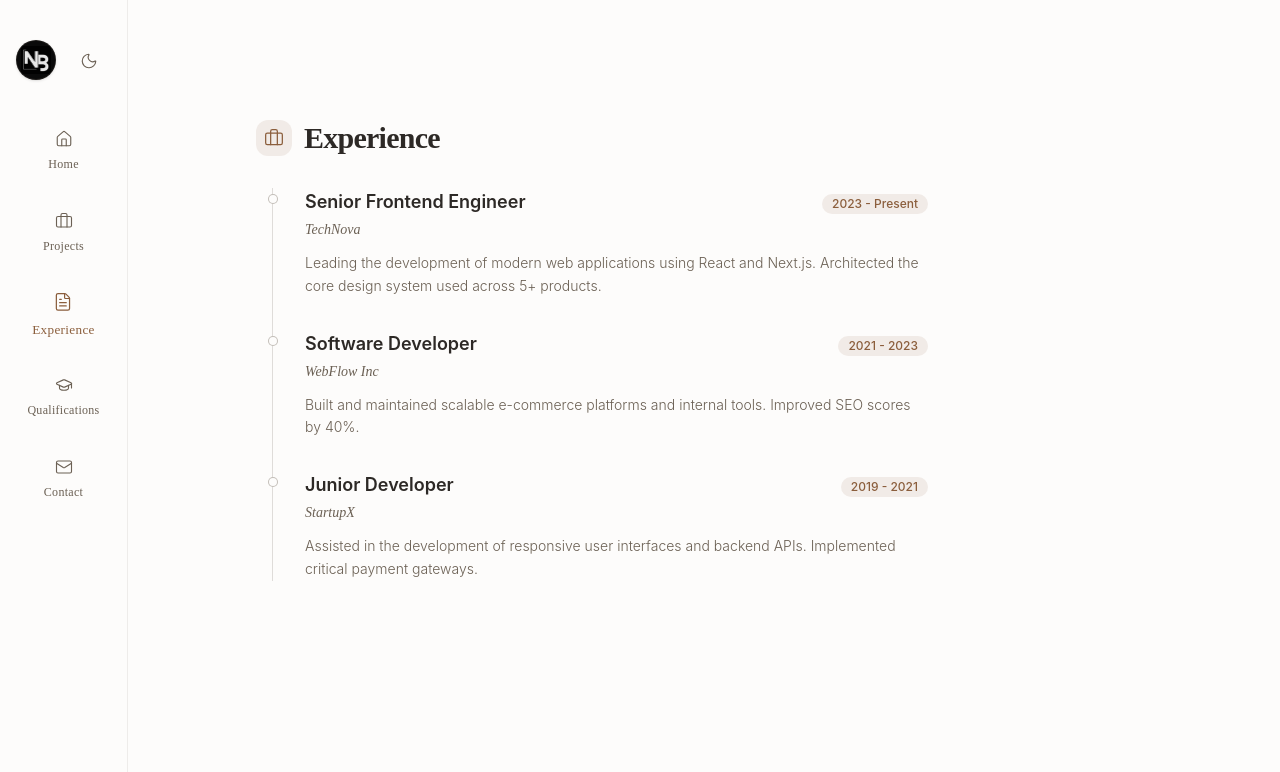
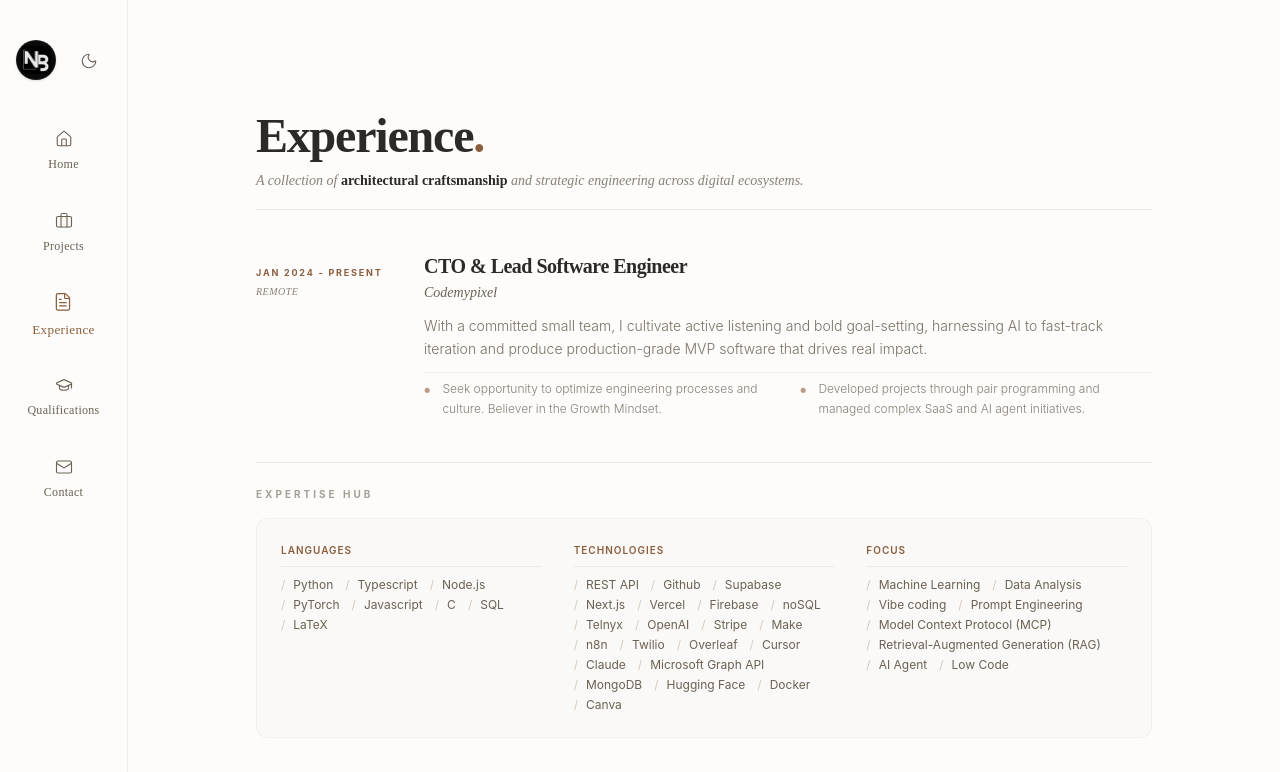
Before and after one commit to niloy8/Portfolioo, a React (Vite) app in the folder Niloy Devfolio/: page /experience in a window 1280 px wide. Shown: the top 772 px of the page. Built offline with nearby package versions, Linux system fonts and the light colour scheme.

Commit message:
Contact And Experience page updated

```diff
--- a/Niloy Devfolio/src/Components/Contact/Contact.tsx
+++ b/Niloy Devfolio/src/Components/Contact/Contact.tsx
@@ -13,7 +13,7 @@ const Contact: React.FC = () => {
 
             <div className="w-full lg:max-w-4xl bg-[var(--text-secondary)]/5 border border-[var(--text-secondary)]/10 p-6 md:p-8 rounded-2xl">
                 <p className="text-sm text-[var(--text-secondary)] font-sans font-light leading-relaxed mb-8">
-                    I'm currently available for freelance projects and consulting opportunities. Whether you have a question or just want to say hi, feel free to drop a message.
+                    I'm currently available for new job opportunities and freelance projects. Whether you have a question or just want to say hi, feel free to drop a message.
                 </p>
 
                 <a
--- a/Niloy Devfolio/src/Components/Experience/Experience.tsx
+++ b/Niloy Devfolio/src/Components/Experience/Experience.tsx
@@ -1,39 +1,109 @@
 import React from 'react';
-import { Briefcase } from 'lucide-react';
+import { experiences, languages, technologies, expertise } from '../../data/experience';
+import type { ExperienceItem } from '../../data/experience';
+
+const SkillCloudItem: React.FC<{ name: string }> = ({ name }) => (
+    <span className="group/skill text-[10px] md:text-xs font-sans text-[var(--text-secondary)] hover:text-[var(--accent)] transition-all duration-300 cursor-default flex items-center gap-2 before:content-['/'] before:text-[var(--accent)]/30 hover:translate-x-1">
+        <span className="relative">
+            {name}
+            <span className="absolute -bottom-0.5 left-0 w-0 h-[1px] bg-[var(--accent)]/30 transition-all duration-500 group-hover/skill:w-full"></span>
+        </span>
+    </span>
+);
+
+const ExperienceSection: React.FC<{ item: ExperienceItem; index: number }> = ({ item, index }) => (
+    <div
+        className="group relative flex flex-col md:flex-row gap-4 md:gap-10 py-5 border-b border-[var(--text-secondary)]/15 last:border-0"
+        style={{ animationDelay: `${index * 150}ms` }}
+    >
+        {/* Left Col: Metadata */}
+        <div className="w-full md:w-32 flex-shrink-0 pt-1">
+            <span className="text-[9px] font-sans font-bold uppercase tracking-[0.2em] text-[var(--accent)]">
+                {item.period}
+            </span>
+            {item.location && (
+                <p className="text-[10px] font-serif italic text-[var(--text-secondary)]/80 mt-0.5 uppercase tracking-wider">
+                    {item.location}
+                </p>
+            )}
+        </div>
+
+        {/* Right Col: Content */}
+        <div className="flex-1 space-y-3">
+            <div className="space-y-1">
+                <h3 className="text-lg md:text-xl font-serif font-bold text-[var(--text-primary)] tracking-tight leading-tight group-hover:text-[var(--accent)] transition-all duration-300">
+                    {item.role}
+                </h3>
+                <p className="text-xs md:text-sm font-serif italic text-[var(--text-secondary)]">
+                    {item.company}
+                </p>
+            </div>
+
+            <div className="space-y-3 max-w-3xl">
+                <p className="text-xs md:text-sm leading-relaxed text-[var(--text-secondary)]/90 font-sans font-light">
+                    {item.description}
+                </p>
+                {item.details && (
+                    <div className="grid grid-cols-1 sm:grid-cols-2 gap-x-6 gap-y-1.5 pt-1.5 border-t border-[var(--text-secondary)]/10">
+                        {item.details.map((detail, i) => (
+                            <div key={i} className="animate-slide-up text-[10px] md:text-xs text-[var(--text-secondary)]/80 font-sans font-light flex gap-3 leading-relaxed" style={{ animationDelay: `${(index * 150) + (i * 50)}ms` }}>
+                                <span className="text-[var(--accent)]/60 text-[7px] mt-1.5 flex-shrink-0">●</span>
+                                {detail}
+                            </div>
+                        ))}
+                    </div>
+                )}
+            </div>
+        </div>
+    </div>
+);
 
 const Experience: React.FC = () => {
-    const experiences = [
-        { role: "Senior Frontend Engineer", company: "TechNova", period: "2023 - Present", description: "Leading the development of modern web applications using React and Next.js. Architected the core design system used across 5+ products." },
-        { role: "Software Developer", company: "WebFlow Inc", period: "2021 - 2023", description: "Built and maintained scalable e-commerce platforms and internal tools. Improved SEO scores by 40%." },
-        { role: "Junior Developer", company: "StartupX", period: "2019 - 2021", description: "Assisted in the development of responsive user interfaces and backend APIs. Implemented critical payment gateways." }
-    ];
+    return (
+        <section className="animate-fade-in max-w-5xl pt-4 space-y-6 pb-12">
+            {/* Header */}
+            <header className="group/header space-y-2.5 border-b border-[var(--text-secondary)]/15 pb-4">
+                <h2 className="text-3xl md:text-5xl font-serif font-bold text-[var(--text-primary)] tracking-tight md:group-hover/header:tracking-[0.02em] transition-all duration-700 leading-none">
+                    Experience<span className="text-[var(--accent)]">.</span>
+                </h2>
+                <p className="text-xs md:text-sm font-serif italic text-[var(--text-secondary)]/80 max-w-xl leading-relaxed">
+                    A collection of <span className="text-[var(--text-primary)] not-italic font-bold">architectural craftsmanship</span> and strategic engineering across digital ecosystems.
+                </p>
+            </header>
 
-    return (
-        <section className="animate-fade-in max-w-2xl pt-6">
-            <div className="flex items-center gap-3 mb-8">
-                <div className="p-2 bg-[var(--accent)]/10 text-[var(--accent)] rounded-xl">
-                    <Briefcase size={20} strokeWidth={1.5} />
-                </div>
-                <h1 className="text-2xl md:text-3xl font-serif font-bold text-[var(--text-primary)] tracking-tight">Experience</h1>
+            {/* Professional Journey */}
+            <div className="space-y-0.5">
+                {experiences.map((item, i) => (
+                    <ExperienceSection key={i} item={item} index={i} />
+                ))}
             </div>
 
-            <div className="space-y-8 border-l border-[var(--text-secondary)]/20 ml-4 pl-6 md:pl-8">
-                {experiences.map((exp, i) => (
-                    <div key={i} className="relative group">
-                        <div className="absolute -left-[29px] md:-left-[37px] top-1.5 w-2.5 h-2.5 rounded-full bg-[var(--bg)] border border-[var(--text-secondary)]/40 group-hover:border-[var(--accent)] group-hover:bg-[var(--accent)] transition-all"></div>
+            {/* Expertise Hub (Stacked & Refined) */}
+            <div className="space-y-4 pt-6 mt-2 border-t border-[var(--text-secondary)]/15">
+                <h4 className="text-[10px] font-sans font-bold uppercase tracking-[0.3em] text-[var(--text-secondary)]/60">
+                    Expertise Hub
+                </h4>
 
-                        <div className="flex flex-col md:flex-row md:items-baseline justify-between gap-1 md:gap-4 mb-1">
-                            <h3 className="text-base md:text-lg font-sans font-semibold text-[var(--text-primary)] group-hover:text-[var(--accent)] transition-colors">{exp.role}</h3>
-                            <span className="text-xs font-sans font-medium text-[var(--accent)] bg-[var(--accent)]/10 px-2.5 py-0.5 rounded-full w-fit">
-                                {exp.period}
-                            </span>
+                <div className="grid grid-cols-1 md:grid-cols-3 gap-8 bg-[var(--text-secondary)]/[0.02] backdrop-blur-sm rounded-xl p-6 border border-[var(--text-secondary)]/5">
+                    <div className="space-y-2.5">
+                        <h5 className="text-[10px] font-sans font-semibold text-[var(--accent)] uppercase tracking-widest border-b border-[var(--accent)]/10 pb-2">Languages</h5>
+                        <div className="flex flex-wrap gap-x-3 gap-y-1">
+                            {languages.map((s, i) => <SkillCloudItem key={i} name={s} />)}
                         </div>
-                        <p className="text-sm font-serif italic text-[var(--text-secondary)] mb-3">{exp.company}</p>
-                        <p className="text-sm text-[var(--text-secondary)] leading-relaxed font-sans font-light">
-                            {exp.description}
-                        </p>
                     </div>
-                ))}
+                    <div className="space-y-2.5">
+                        <h5 className="text-[10px] font-sans font-semibold text-[var(--accent)] uppercase tracking-widest border-b border-[var(--accent)]/10 pb-2">Technologies</h5>
+                        <div className="flex flex-wrap gap-x-3 gap-y-1">
+                            {technologies.map((s, i) => <SkillCloudItem key={i} name={s} />)}
+                        </div>
+                    </div>
+                    <div className="space-y-2.5">
+                        <h5 className="text-[10px] font-sans font-semibold text-[var(--accent)] uppercase tracking-widest border-b border-[var(--accent)]/10 pb-2">Focus</h5>
+                        <div className="flex flex-wrap gap-x-3 gap-y-1">
+                            {expertise.map((s, i) => <SkillCloudItem key={i} name={s} />)}
+                        </div>
+                    </div>
+                </div>
             </div>
         </section>
     );
--- /dev/null
+++ b/Niloy Devfolio/src/data/experience.ts
@@ -0,0 +1,42 @@
+export interface ExperienceItem {
+    role: string;
+    company: string;
+    location?: string;
+    period: string;
+    description: string;
+    details?: string[];
+}
+
+export interface SkillCategory {
+    name: string;
+    skills: string[];
+}
+
+export const experiences: ExperienceItem[] = [
+    {
+        role: "CTO & Lead Software Engineer",
+        company: "Codemypixel",
+        location: "Remote",
+        period: "Jan 2024 - Present",
+        description: "With a committed small team, I cultivate active listening and bold goal-setting, harnessing AI to fast-track iteration and produce production-grade MVP software that drives real impact.",
+        details: [
+            "Seek opportunity to optimize engineering processes and culture. Believer in the Growth Mindset.",
+            "Developed projects through pair programming and managed complex SaaS and AI agent initiatives."
+        ]
+    }
+];
+
+export const languages: string[] = ["Python", "Typescript", "Node.js", "PyTorch", "Javascript", "C", "SQL", "LaTeX"];
+
+export const technologies: string[] = [
+    "REST API", "Github", "Supabase", "Next.js", "Vercel", "Firebase",
+    "noSQL", "Telnyx", "OpenAI", "Stripe", "Make", "n8n", "Twilio",
+    "Overleaf", "Cursor", "Claude", "Microsoft Graph API", "MongoDB",
+    "Hugging Face", "Docker", "Canva"
+];
+
+export const expertise: string[] = [
+    "Machine Learning", "Data Analysis", "Vibe coding", "Prompt Engineering",
+    "Model Context Protocol (MCP)", "Retrieval-Augmented Generation (RAG)",
+    "AI Agent", "Low Code"
+];
--- a/Niloy Devfolio/src/data/qualifications.ts
+++ b/Niloy Devfolio/src/data/qualifications.ts
@@ -1,7 +1,7 @@
 export interface Qualification {
     title: string;
     organization: string;
-    period: string;
+    period?: string;
     description: string;
     link?: string;
 }
@@ -11,7 +11,7 @@ export const education: Qualification[] = [
         title: "B.Sc. in Computer Science and Engineering",
         organization: "Green University of Bangladesh",
         period: "Feb 2022 – Feb 2026",
-        description: "Focusing on Software Engineering, Data Structures, Algorithms, and Artificial Intelligence. Maintaining a strong academic record while actively participating in tech communities."
+        description: "Focusing on Software Engineering, Data Structures, Algorithms, Cyber Security and Artificial Intelligence. Maintaining a strong academic record while actively participating in tech communities."
     }
 ];
 
@@ -26,7 +26,7 @@ export const certifications: Qualification[] = [
     {
         title: "AWS Certified Solutions Architect",
         organization: "Amazon Web Services",
-        period: "2023",
+
         description: "Associate level certification focusing on designing distributed systems on AWS."
     }
 ];
```
Also changed, not shown: Niloy Devfolio/src/Components/Qualifications/Qualifications.tsx (+12 -10 lines).
